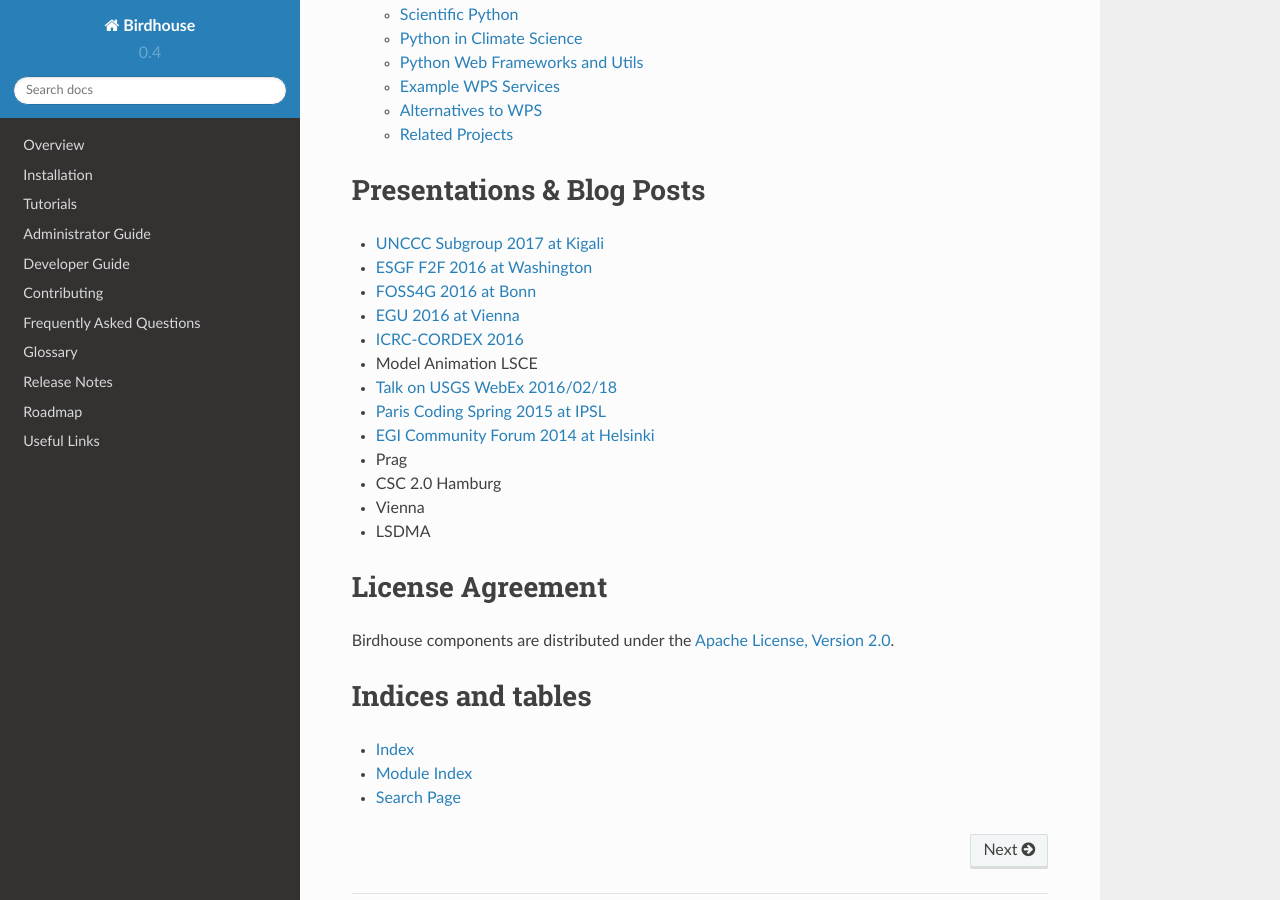
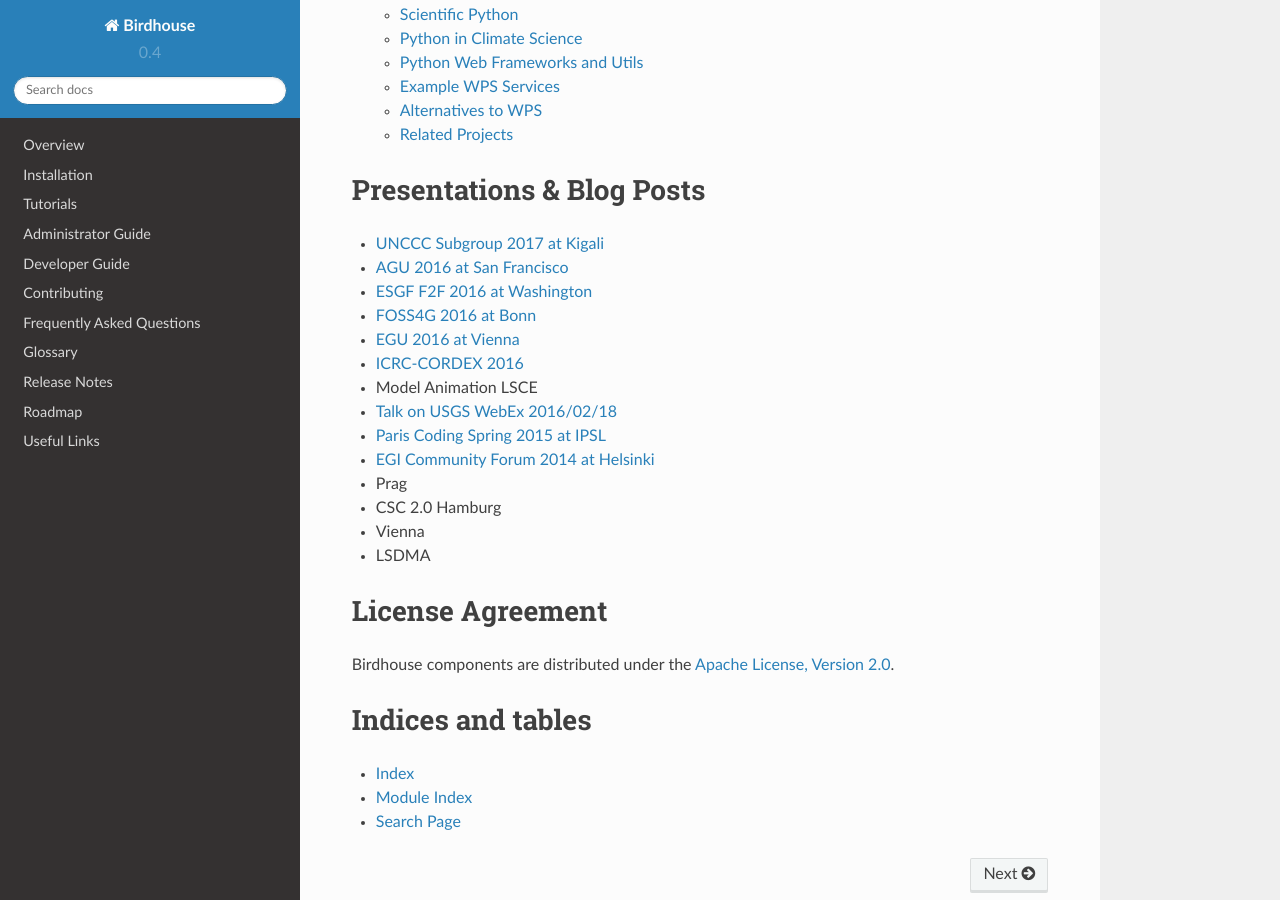
Before and after one commit to bird-house/birdhouse-docs, a Sphinx documentation site: the page built from docs/source/index.rst, in a window 1280 px wide and 900 px high, scrolled down 2318 px. Built offline with Sphinx 7.4.7 and the Read the Docs theme 2.0.0, drawn with Linux system fonts in a browser that asks for light colours.

Commit message:
add pavics presentation

```diff
--- a/docs/source/index.rst
+++ b/docs/source/index.rst
@@ -54,11 +56,14 @@
    roadmap
    appendix
 
+.. _presentations:
+
 Presentations & Blog Posts
 ==========================
 
 
 * `UNCCC Subgroup 2017 at Kigali <https://github.com/bird-house/birdhouse-docs/blob/master/slides/birdhouse-UNCCC/CCNUCC_Kigali2017.pdf>`_
+* `AGU 2016 at San Francisco <http://www.crim.ca/media/publication/fulltext/agu2016_presentation_short_ouranos.pdf>`_
 * `ESGF F2F 2016 at Washington <https://github.com/bird-house/birdhouse-docs/blob/master/slides/birdhouse-esgf-f2f-2016/birdhouse-esgf-f2f-2016_dkrz.pdf>`_
 * `FOSS4G 2016 at Bonn <https://github.com/bird-house/birdhouse-docs/blob/master/slides/birdhouse-foss4g-2016/Hempelmann_foss4g2016.pdf>`_
 * `EGU 2016 at Vienna <https://github.com/bird-house/birdhouse-docs/blob/master/slides/birdhouse-egu-2016/EGU-Processing-DKRZ.pdf>`_
```
Also changed, not shown: other parts of docs/source/index.rst (+2 -0 lines).
